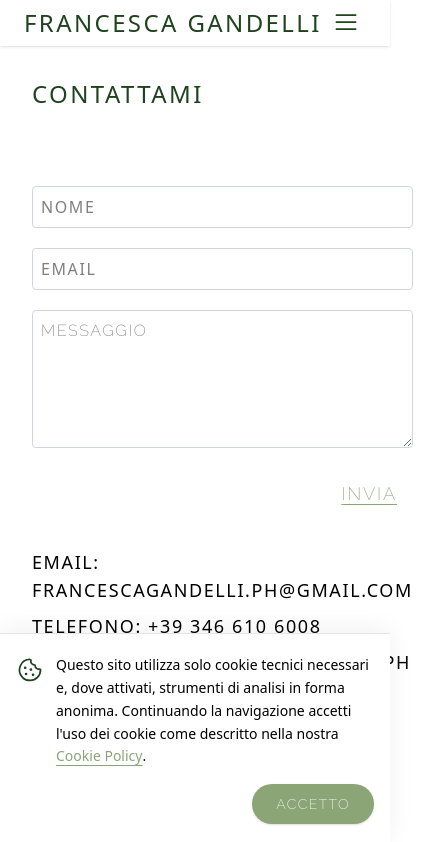
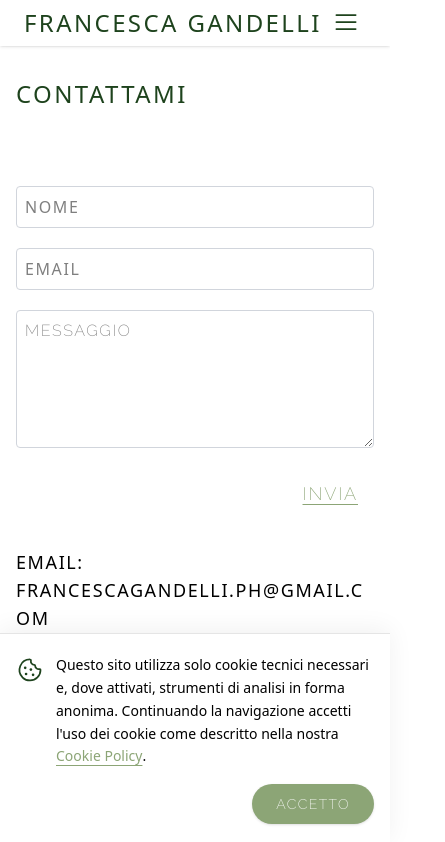
Before and after one commit to Claudiasals/francescagandelli, a React (Vite) app in the folder client/: page /contact in a window 390 px wide. Shown: the top 842 px of the page, 445 px wide, since content can reach past the window. Built offline with nearby package versions, Linux system fonts and the light colour scheme; no server answers.

Commit message:
fix(contact): prevent horizontal overflow on small screens
Use min-w-0, full-width form fields, break-words on long copy, tighter
horizontal padding on mobile; clip overflow-x on main flex column.

```diff
--- a/client/src/App.jsx
+++ b/client/src/App.jsx
@@ -21,7 +21,7 @@ const App = () => {
 
   return (
     <SiteSettingsProvider>
-    <main className="flex flex-col min-h-screen font-sans text-[var(--color-black)] bg-[var(--color-white)]">
+    <main className="flex min-h-screen w-full min-w-0 flex-col font-sans text-[var(--color-black)] bg-[var(--color-white)] overflow-x-clip">
 
       <Navbar/>
 
--- a/client/src/pages/Contact.jsx
+++ b/client/src/pages/Contact.jsx
@@ -9,7 +9,7 @@ import { API_BASE } from "../config/api.js";
 const API = API_BASE;
 
 const introClass =
-  "font-display font-extralight tracking-widest uppercase whitespace-pre-line text-black !uppercase";
+  "font-display font-extralight tracking-widest uppercase whitespace-pre-line text-black !uppercase break-words [overflow-wrap:anywhere]";
 
 /** Estrae lo username dal link Instagram (es. …/francescagandelli_ph/). */
 function instagramUsernameFromUrl(url) {
@@ -162,7 +162,7 @@ const Contact = () => {
   };
 
   return (
-    <section className="contact-section p-8 max-w-2xl mx-auto space-y-6">
+    <section className="contact-section w-full min-w-0 max-w-2xl mx-auto box-border px-4 py-8 sm:px-8 space-y-6">
       <div className="flex flex-wrap gap-2 justify-between items-start">
         <h2 className="font-display font-extralight text-2xl tracking-widest uppercase text-verdoscuro">
           Contattami
@@ -193,11 +193,11 @@ const Contact = () => {
         )}
       </div>
 
-      <div className="flex flex-col justify-center gap-6">
+      <div className="flex flex-col justify-center gap-6 min-w-0 w-full">
         {loading ? (
           <div className="h-40 bg-gray-200 animate-pulse rounded" />
         ) : isAdmin && editing ? (
-          <div className="space-y-8 w-full">
+          <div className="space-y-8 w-full min-w-0">
             <EditablePageText
               value={editIntro}
               onChange={setEditIntro}
@@ -229,27 +229,48 @@ const Contact = () => {
         )}
       </div>
 
-      <div className="flex flex-col gap-8">
+      <div className="flex flex-col gap-8 min-w-0 w-full">
         {errorMessage && (
           <p className="text-red-600 font-semibold">{errorMessage}</p>
         )}
 
         {!submitted && !loading && !(isAdmin && editing) ? (
-          <form id="contact-form" onSubmit={handleSubmit} className="flex flex-col gap-4 pt-2">
-            <p className="text-lg font-extralight text-[var(--color-verdolight)]">{formLeadText}</p>
+          <form
+            id="contact-form"
+            onSubmit={handleSubmit}
+            className="flex w-full min-w-0 max-w-full flex-col gap-4 pt-2 box-border"
+          >
+            <p className="text-lg font-extralight text-[var(--color-verdolight)] break-words [overflow-wrap:anywhere]">
+              {formLeadText}
+            </p>
 
-            <label className="flex flex-col">
-              <input type="text" name="name" className="border border-gray-300 rounded p-2 mt-1" placeholder="NOME" />
+            <label className="flex min-w-0 w-full max-w-full flex-col">
+              <input
+                type="text"
+                name="name"
+                className="mt-1 box-border w-full min-w-0 max-w-full rounded border border-gray-300 p-2"
+                placeholder="NOME"
+              />
             </label>
-            <label className="flex flex-col">
-              <input type="email" name="email" className="border border-gray-300 rounded p-2 mt-1" placeholder="EMAIL" />
+            <label className="flex min-w-0 w-full max-w-full flex-col">
+              <input
+                type="email"
+                name="email"
+                className="mt-1 box-border w-full min-w-0 max-w-full rounded border border-gray-300 p-2"
+                placeholder="EMAIL"
+              />
             </label>
-            <label className="flex flex-col">
-              <textarea name="message" rows="5" className="border border-gray-300 rounded p-2 mt-1" placeholder="MESSAGGIO" />
+            <label className="flex min-w-0 w-full max-w-full flex-col">
+              <textarea
+                name="message"
+                rows="5"
+                className="mt-1 box-border w-full min-w-0 max-w-full resize-y rounded border border-gray-300 p-2"
+                placeholder="MESSAGGIO"
+              />
             </label>
 
             <div className="flex justify-end">
-              <button type="submit" className="btn-contact-submit">
+              <button type="submit" className="btn-contact-submit max-w-full">
                 Invia
               </button>
             </div>
@@ -259,17 +280,17 @@ const Contact = () => {
         )}
 
         {!(isAdmin && editing) && (
-          <div className="-mt-2 flex flex-col gap-2 mb-12">
+          <div className="-mt-2 mb-12 flex min-w-0 w-full max-w-full flex-col gap-2">
             <a
               href={`mailto:${publicEmail}`}
-              className="flex flex-col text-black text-lg transition-colors duration-200 hover:text-[var(--color-verdolight)]"
+              className="min-w-0 break-words text-lg text-black transition-colors duration-200 [overflow-wrap:anywhere] hover:text-[var(--color-verdolight)]"
             >
               email: {publicEmail}
             </a>
 
             <a
               href={`tel:${phoneTel}`}
-              className="flex flex-col text-black text-lg transition-colors duration-200 hover:text-[var(--color-verdolight)]"
+              className="min-w-0 break-words text-lg text-black transition-colors duration-200 [overflow-wrap:anywhere] hover:text-[var(--color-verdolight)]"
             >
               telefono: {phoneDisplay}
             </a>
@@ -278,7 +299,7 @@ const Contact = () => {
               href={instagramUrl}
               target="_blank"
               rel="noopener noreferrer"
-              className="flex flex-col text-black text-lg transition-colors duration-200 hover:text-[var(--color-verdolight)]"
+              className="min-w-0 break-words text-lg text-black transition-colors duration-200 [overflow-wrap:anywhere] hover:text-[var(--color-verdolight)]"
             >
               {instagramUser ? `Instagram: ${instagramUser}` : "Instagram"}
             </a>
```
